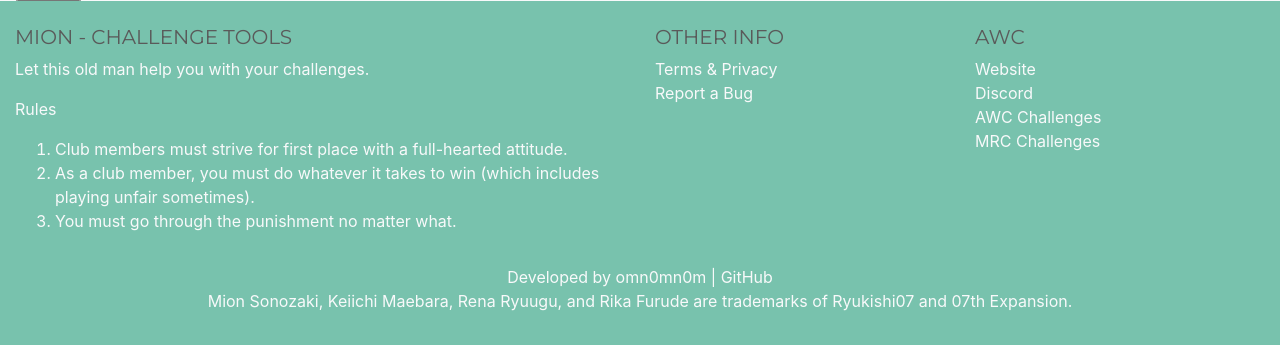
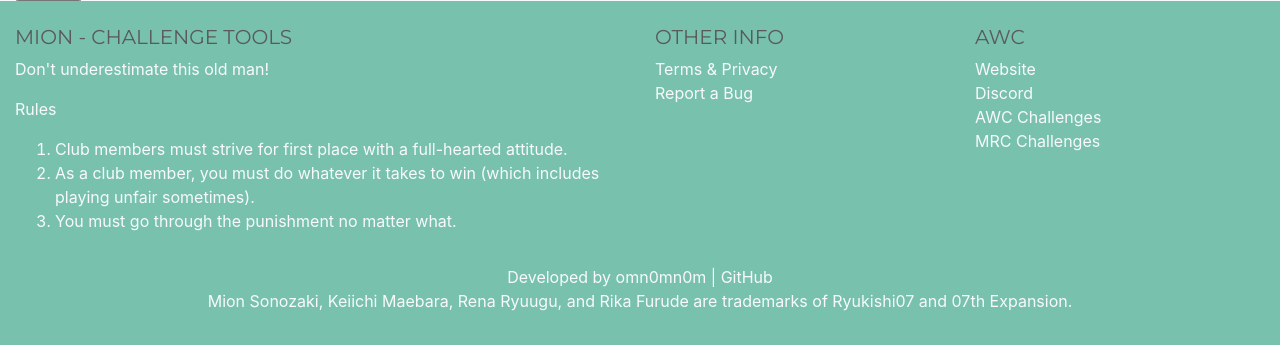
Before and after one commit to omn0mn0m/Mion, a Django app: page /awc/add-challenge/ in a window 1280 px wide. Shown: the part 709-1054 px from the top of the page. Run offline with Django 3.2, Linux system fonts and the light colour scheme; parts of the project's set-up code (start-up, migrations or seed data) failed here and were passed over; some libraries are stand-ins or nearby versions.

Commit message:
Update footer.html

```diff
--- a/mion/templates/components/footer.html
+++ b/mion/templates/components/footer.html
@@ -12,7 +12,7 @@
 
         <!-- Content -->
         <h5 class="text-uppercase">Mion - Challenge Tools</h5>
-        <p>Let this old man help you with your challenges.</p>
+        <p>Don't underestimate this old man!</p>
 
 	<p>Rules</p>
 
```
